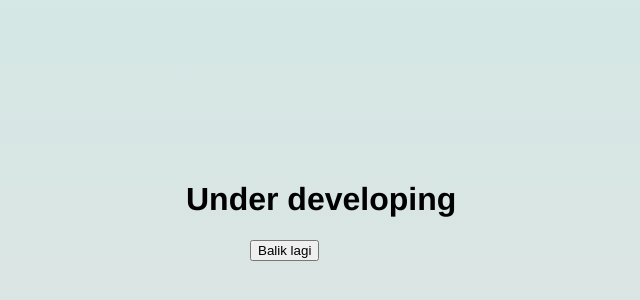
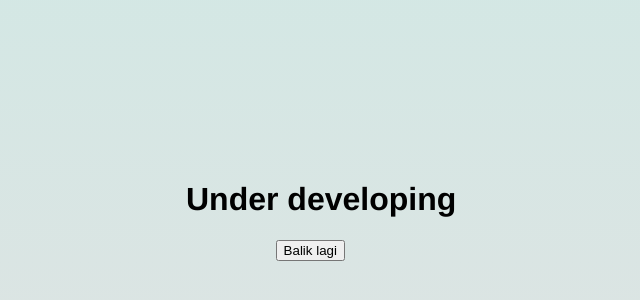
Before and after one commit to m-joseph27/Firebase-with-Vuejs, a Vue app: page /setting in a window 1280 px wide. Shown: the part 200-500 px from the top of the page, without its empty margins (326-966 px from the left). Built offline with nearby package versions, Linux system fonts and the light colour scheme; no server answers; what vue-browser-geolocation would draw is missing.

Commit message:
modified setting page

```diff
--- a/src/components/Setting.vue
+++ b/src/components/Setting.vue
@@ -27,7 +27,7 @@ export default {
   button{
     position: absolute;
     top: 55%;
-    left: 45%;
+    left: 47%;
   }
 }
 
```
